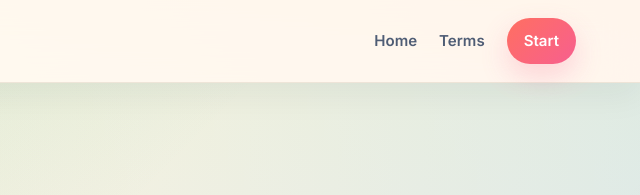
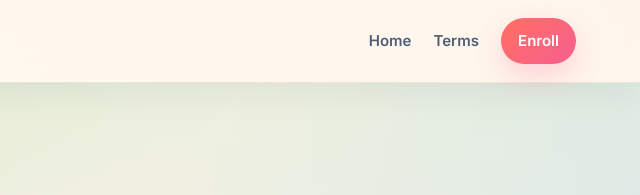
Before and after one commit to dannyemmett-star/this-special-day-site, a plain HTML site: page privacy.html in a window 1280 px wide. Shown: the top 195 px of the page, 640-1280 px from the left. Drawn offline with nearby package versions, Linux system fonts and the light colour scheme.

Commit message:
Change 'Start' link text to 'Enroll'

```diff
--- a/privacy.html
+++ b/privacy.html
@@ -21,7 +21,7 @@
       <nav class="nav" aria-label="Main navigation">
         <a href="index.html">Home</a>
         <a href="terms.html">Terms</a>
-        <a class="nav-button" href="https://buy.stripe.com/dRm28q0ENeK246P3Ea08g04">Start</a>
+        <a class="nav-button" href="https://buy.stripe.com/dRm28q0ENeK246P3Ea08g04">Enroll</a>
       </nav>
     </header>
 
```
